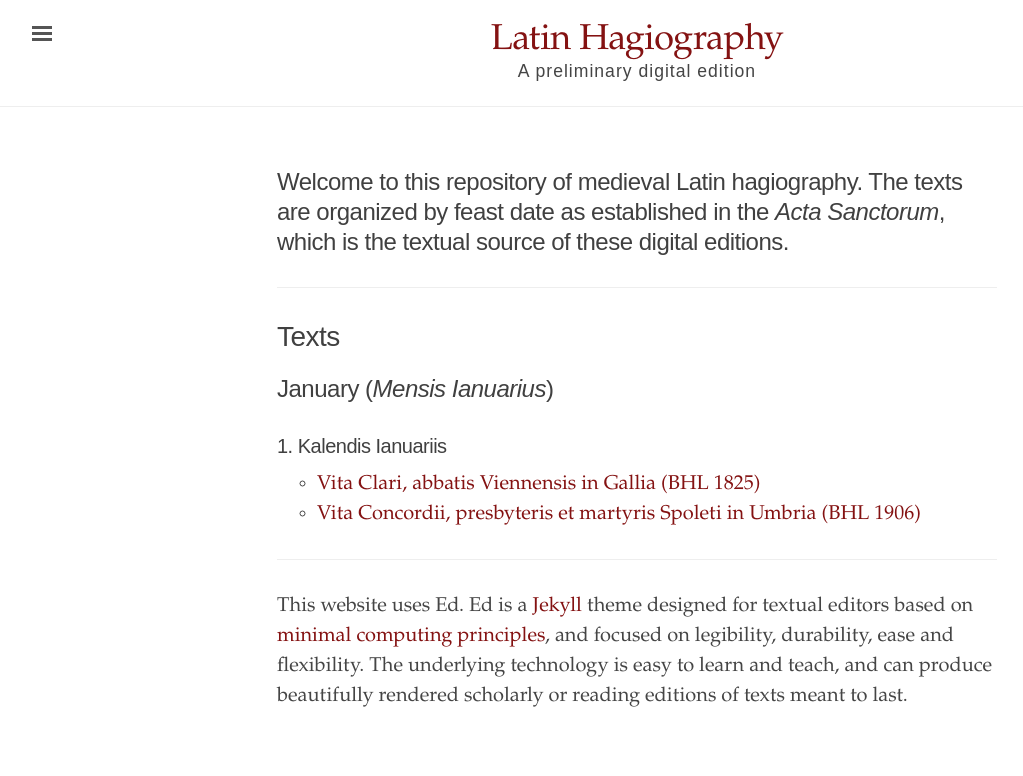
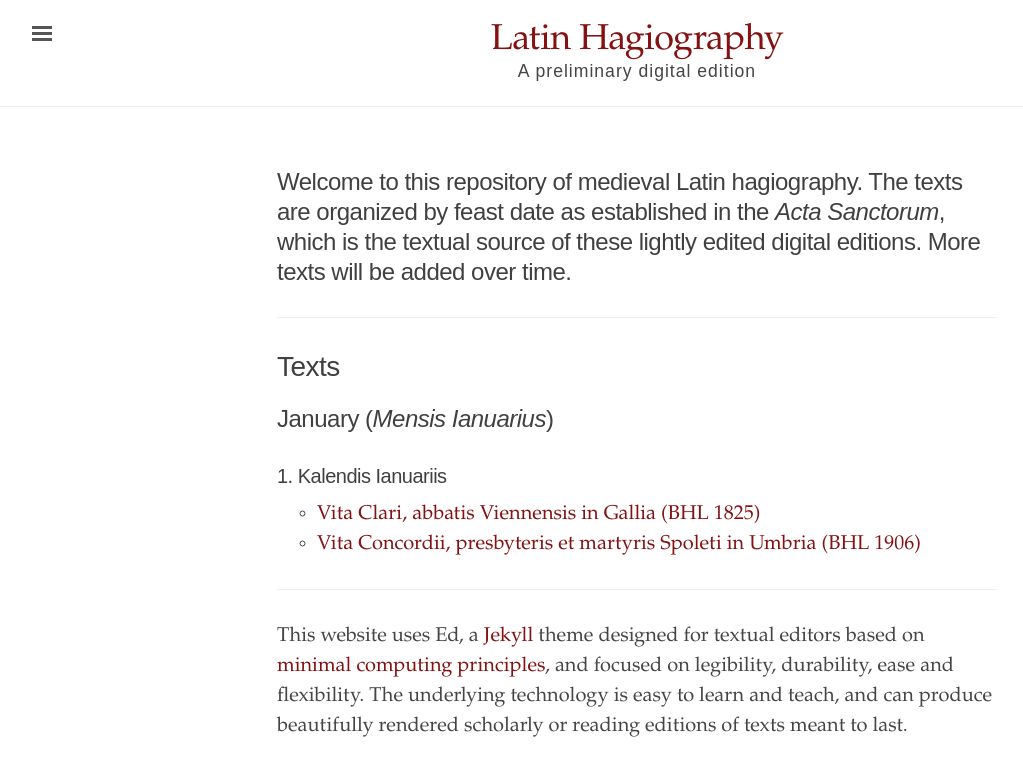
Before and after one commit to cjkoepke1/latin-hagiography, a Jekyll site: the page built from index.md, in a window 1280 px wide. Shown: the top 776 px of the page, without its empty margins (3-1026 px from the left). Built offline with Jekyll 4.4.1, drawn with Linux system fonts in a browser that asks for light colours.

Commit message:
update welcome

```diff
--- a/index.md
+++ b/index.md
@@ -3,11 +3,9 @@ layout: default
 title: "Latin Hagiography"
 ---
 
-## Welcome to this repository of medieval Latin hagiography. The texts are organized by feast date as established in the *Acta Sanctorum*, which is the textual source of these digital editions.
-
+## Welcome to this repository of medieval Latin hagiography. The texts are organized by feast date as established in the *Acta Sanctorum*, which is the textual source of these lightly edited digital editions. More texts will be added over time.
 
 ---
-
 
 # Texts
 
@@ -20,4 +18,4 @@ title: "Latin Hagiography"
 
 ---
 
-This website uses Ed. Ed is a [Jekyll](https://jekyllrb.com/) theme designed for textual editors based on [minimal computing principles](http://go-dh.github.io/mincomp/), and focused on legibility, durability, ease and flexibility. The underlying technology is easy to learn and teach, and can produce beautifully rendered scholarly or reading editions of texts meant to last.
+This website uses Ed, a [Jekyll](https://jekyllrb.com/) theme designed for textual editors based on [minimal computing principles](http://go-dh.github.io/mincomp/), and focused on legibility, durability, ease and flexibility. The underlying technology is easy to learn and teach, and can produce beautifully rendered scholarly or reading editions of texts meant to last.
```
